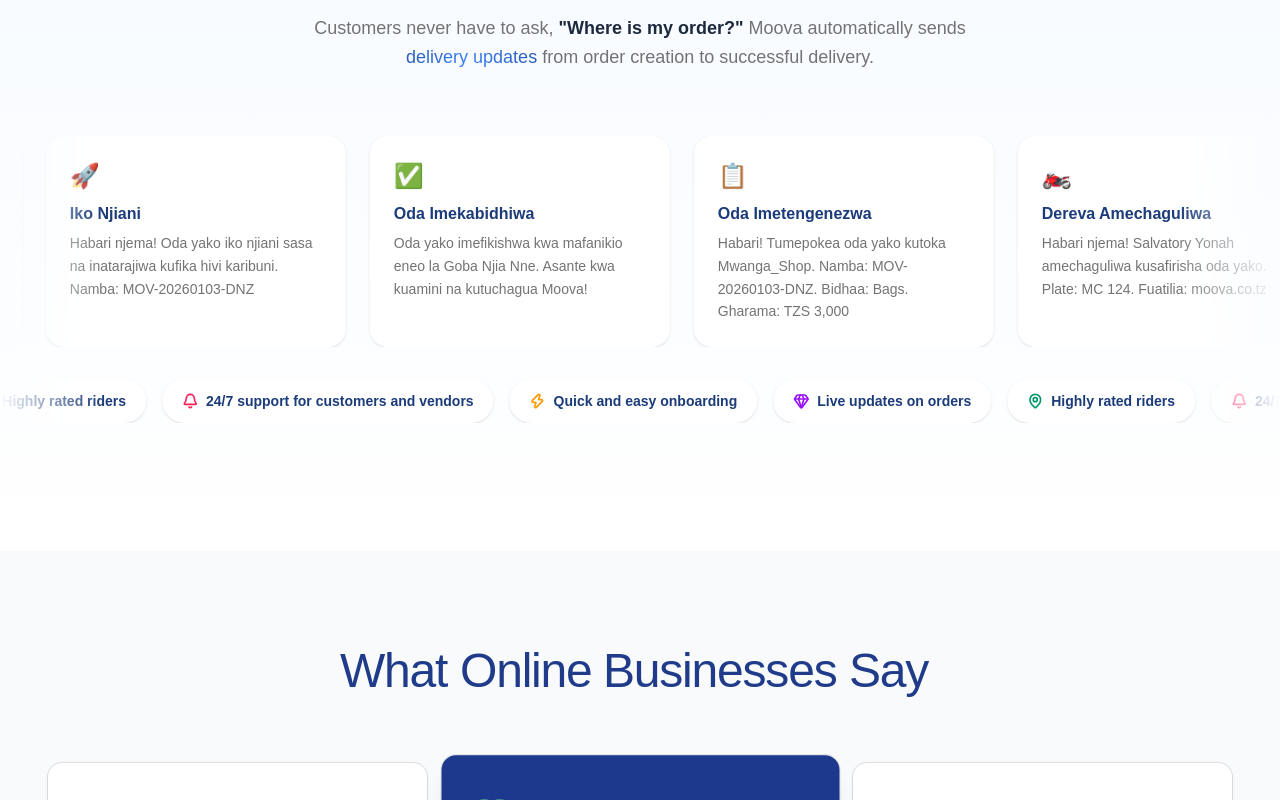
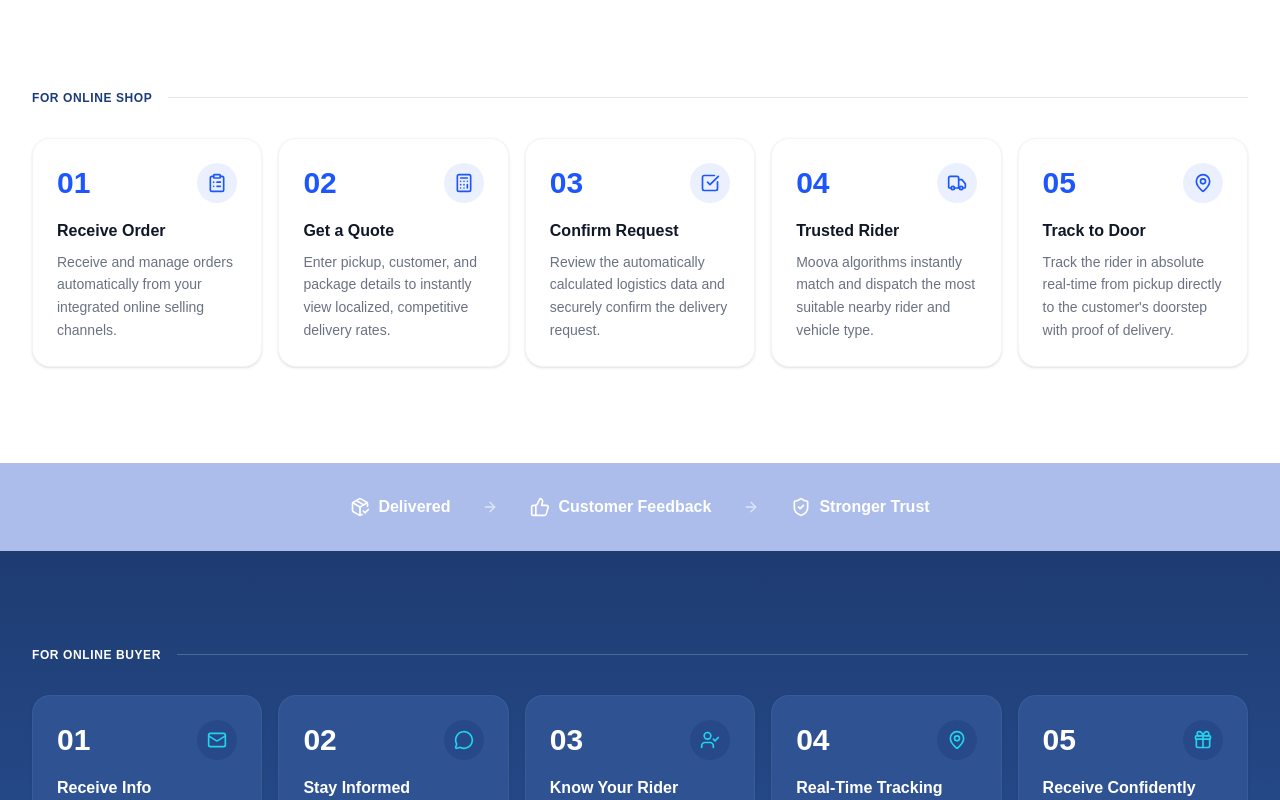
Before and after one commit to alobit21/Moova-Web, a React (Vite) app: page / in a window 1280 px wide. Shown: the part 8640-9440 px from the top of the page. Built offline with nearby package versions, Linux system fonts and the light colour scheme.

Commit message:
style(landing): redesign delivery speaks workflow section

```diff
--- a/src/features/landing/sections/DeliverySpeaks.tsx
+++ b/src/features/landing/sections/DeliverySpeaks.tsx
@@ -1,92 +1,200 @@
-import { Bell, Gem, MapPin, Zap } from "lucide-react"
-import { DELIVERY_NOTIFICATIONS } from "@/features/landing/data/notifications"
+import {
+  ArrowRight,
+  ClipboardList,
+  Calculator,
+  CheckSquare,
+  Truck,
+  MapPin,
+  Mail,
+  MessageCircle,
+  UserCheck,
+  Gift,
+  PackageCheck,
+  ThumbsUp,
+  ShieldCheck,
+} from "lucide-react"
 import { useSectionVisibility } from "@/hooks/useInView"
-import { AOSReveal, TextReveal, GradientText } from "@/components/animation/AOSReveal"
+import { AOSReveal, TextReveal } from "@/components/animation/AOSReveal"
 
-const BADGES = [
-  { icon: Gem, label: "Live updates on orders", className: "text-purple-600" },
-  { icon: MapPin, label: "Highly rated riders", className: "text-emerald-600" },
-  { icon: Bell, label: "24/7 support for customers and vendors", className: "text-rose-500" },
-  { icon: Zap, label: "Quick and easy onboarding", className: "text-amber-500" },
-] as const
+const SHOP_STEPS = [
+  {
+    num: "01",
+    title: "Receive Order",
+    desc: "Receive and manage orders automatically from your integrated online selling channels.",
+    icon: ClipboardList,
+  },
+  {
+    num: "02",
+    title: "Get a Quote",
+    desc: "Enter pickup, customer, and package details to instantly view localized, competitive delivery rates.",
+    icon: Calculator,
+  },
+  {
+    num: "03",
+    title: "Confirm Request",
+    desc: "Review the automatically calculated logistics data and securely confirm the delivery request.",
+    icon: CheckSquare,
+  },
+  {
+    num: "04",
+    title: "Trusted Rider",
+    desc: "Moova algorithms instantly match and dispatch the most suitable nearby rider and vehicle type.",
+    icon: Truck,
+  },
+  {
+    num: "05",
+    title: "Track to Door",
+    desc: "Track the rider in absolute real-time from pickup directly to the customer's doorstep with proof of delivery.",
+    icon: MapPin,
+  },
+]
 
-function NotificationCard({
-  icon,
-  title,
-  body,
-}: {
-  icon: string
-  title: string
-  body: string
-}) {
-  return (
-    <div className="w-[240px] sm:w-[300px] shrink-0 rounded-2xl bg-white p-5 sm:p-6 shadow-sm">
-      <div className="text-xl sm:text-2xl">{icon}</div>
-      <h3 className="mt-2.5 text-sm sm:text-base font-bold text-[#1c3b7a]">{title}</h3>
-      <p className="mt-1.5 text-xs sm:text-sm leading-relaxed text-muted-foreground">{body}</p>
-    </div>
-  )
-}
-
-function BadgePill({
-  icon: Icon,
-  label,
-  className,
-}: {
-  icon: typeof Gem
-  label: string
-  className: string
-}) {
-  return (
-    <div className="flex shrink-0 items-center gap-2 rounded-full bg-white px-4 sm:px-5 py-2.5 sm:py-3 shadow-sm">
-      <Icon className={`h-4 w-4 ${className}`} strokeWidth={2.5} />
-      <span className="whitespace-nowrap text-xs sm:text-sm font-semibold text-[#1c3b7a]">
-        {label}
-      </span>
-    </div>
-  )
-}
+const BUYER_STEPS = [
+  {
+    num: "01",
+    title: "Receive Info",
+    desc: "Get your detailed delivery credentials and instant, exact estimated times of arrival.",
+    icon: Mail,
+  },
+  {
+    num: "02",
+    title: "Stay Informed",
+    desc: "Receive automatic SMS/Email status milestones without needing to manually ping the seller.",
+    icon: MessageCircle,
+  },
+  {
+    num: "03",
+    title: "Know Your Rider",
+    desc: "Access verified rider profiles, dynamic contact information, and specific vehicle tracking details.",
+    icon: UserCheck,
+  },
+  {
+    num: "04",
+    title: "Real-Time Tracking",
+    desc: "Watch your courier advance node-by-node on a live digital map from the sorting hub to your door.",
+    icon: MapPin,
+  },
+  {
+    num: "05",
+    title: "Receive Confidently",
+    desc: "Confirm reception with an integrated digital signatures system and direct safe-drop notifications.",
+    icon: Gift,
+  },
+]
 
 export function DeliverySpeaks() {
-  const [sectionRef, isVisible] = useSectionVisibility<HTMLElement>()
+  const [sectionRef] = useSectionVisibility<HTMLElement>()
 
   return (
-    <section ref={sectionRef} className="relative overflow-hidden bg-gradient-to-b from-blue-50/70 to-white py-16 sm:py-24 lg:py-32">
-      <div className="relative mx-auto max-w-4xl px-4 sm:px-6 text-center lg:px-12">
+    <section ref={sectionRef} className="relative w-full font-instrument">
+      {/* Top Part: Online Shop */}
+      <div className="bg-[#FFFFFF] px-4 py-16 sm:px-6 sm:py-24 lg:px-8">
+        <div className="mx-auto max-w-7xl">
+          <div className="mx-auto max-w-3xl text-center">
             <TextReveal
               as="h2"
-          text="Every Delivery Speaks for Your Business"
+              text="Every Delivery Builds Customer Trust"
               delay={0}
               staggerDelay={50}
-          className="text-3xl sm:text-4xl lg:text-5xl font-extrabold leading-tight text-[#1c3b7a] tracking-tight"
+              className="text-3xl font-extrabold text-[#111827] tracking-tight sm:text-4xl lg:text-5xl"
             />
             <AOSReveal animation="fade-up" delay={150}>
-          <p className="mx-auto mt-4 sm:mt-6 max-w-2xl text-base sm:text-lg leading-relaxed text-muted-foreground">
-            Customers never have to ask, <span className="font-semibold text-slate-800">"Where is my order?"</span>{" "}
-            Moova automatically sends{" "}
-            <GradientText gradient="from-[#1c3b7a] via-[#3B82F6] to-[#1c3b7a]">
-              delivery updates
-            </GradientText>{" "}
-            from order creation to successful delivery.
+              <p className="mx-auto mt-4 max-w-2xl text-base text-gray-500 sm:text-lg">
+                Moova keeps customers informed from order to doorstep, turning every
+                delivery into a transparent experience that builds confidence, trust,
+                and repeat business.
               </p>
             </AOSReveal>
           </div>
 
-      {/* Notification cards marquee */}
-      <div className="edge-fade relative mt-10 sm:mt-16 overflow-hidden">
-        <div className={`flex w-max animate-marquee gap-4 sm:gap-6 ${isVisible ? "" : "animation-paused"}`}>
-          {[...DELIVERY_NOTIFICATIONS, ...DELIVERY_NOTIFICATIONS].map((item, i) => (
-            <NotificationCard key={i} {...item} />
+          <div className="mt-16 sm:mt-24">
+            <div className="flex items-center gap-4 mb-8">
+              <h3 className="text-[10px] sm:text-xs font-bold uppercase tracking-wider text-[#1c3b7a]">
+                For Online Shop
+              </h3>
+              <div className="h-px flex-1 bg-gray-200"></div>
+            </div>
+
+            <div className="grid grid-cols-1 gap-4 sm:grid-cols-2 lg:grid-cols-5">
+              {SHOP_STEPS.map((step, i) => (
+                <AOSReveal key={step.num} animation="fade-up" delay={i * 100}>
+                  <div className="flex flex-col h-full rounded-2xl border border-gray-100 bg-white p-5 sm:p-6 shadow-sm hover:shadow-md transition-shadow">
+                    <div className="flex items-center justify-between mb-4">
+                      <span className="text-2xl sm:text-3xl font-bold text-[#1E56FD]">
+                        {step.num}
+                      </span>
+                      <div className="flex h-8 w-8 sm:h-10 sm:w-10 items-center justify-center rounded-full bg-[#EBF0FF]">
+                        <step.icon className="h-4 w-4 sm:h-5 sm:w-5 text-[#1E56FD]" />
+                      </div>
+                    </div>
+                    <h4 className="text-sm sm:text-base font-bold text-gray-900 mb-2">
+                      {step.title}
+                    </h4>
+                    <p className="text-xs sm:text-sm text-gray-500 leading-relaxed">
+                      {step.desc}
+                    </p>
+                  </div>
+                </AOSReveal>
               ))}
             </div>
           </div>
+        </div>
+      </div>
 
-      {/* Badge pills marquee */}
-      <div className="edge-fade relative mt-6 sm:mt-8 overflow-hidden">
-        <div className={`flex w-max animate-marquee-reverse gap-3 sm:gap-4 ${isVisible ? "" : "animation-paused"}`}>
-          {[...BADGES, ...BADGES, ...BADGES].map((badge, i) => (
-            <BadgePill key={i} {...badge} />
+      {/* Middle Belt */}
+      <div className="hidden sm:block bg-[#ACBDEC] py-6 sm:py-8">
+        <div className="mx-auto max-w-7xl px-4 sm:px-6 lg:px-8">
+          <div className="flex flex-col sm:flex-row items-center justify-center gap-4 sm:gap-8 text-white">
+            <div className="flex items-center gap-2">
+              <PackageCheck className="h-4 w-4 sm:h-5 sm:w-5" />
+              <span className="text-sm sm:text-base font-semibold">Delivered</span>
+            </div>
+            <ArrowRight className="h-4 w-4 hidden sm:block opacity-60" />
+            <div className="flex items-center gap-2">
+              <ThumbsUp className="h-4 w-4 sm:h-5 sm:w-5" />
+              <span className="text-sm sm:text-base font-semibold">Customer Feedback</span>
+            </div>
+            <ArrowRight className="h-4 w-4 hidden sm:block opacity-60" />
+            <div className="flex items-center gap-2">
+              <ShieldCheck className="h-4 w-4 sm:h-5 sm:w-5" />
+              <span className="text-sm sm:text-base font-semibold">Stronger Trust</span>
+            </div>
+          </div>
+        </div>
+      </div>
+
+      {/* Bottom Part: Online Buyer */}
+      <div className="bg-gradient-to-b from-[#1E3C72] to-[#2A5298] px-4 py-16 sm:px-6 sm:py-24 lg:px-8">
+        <div className="mx-auto max-w-7xl">
+          <div className="flex items-center gap-4 mb-8">
+            <h3 className="text-[10px] sm:text-xs font-bold uppercase tracking-wider text-white">
+              For Online Buyer
+            </h3>
+            <div className="h-px flex-1 bg-white/20"></div>
+          </div>
+
+          <div className="grid grid-cols-1 gap-4 sm:grid-cols-2 lg:grid-cols-5">
+            {BUYER_STEPS.map((step, i) => (
+              <AOSReveal key={step.num} animation="fade-up" delay={i * 100}>
+                <div className="flex flex-col h-full rounded-2xl bg-[#2F5392] p-5 sm:p-6 shadow-sm border border-white/5 hover:bg-[#345b9f] transition-colors">
+                  <div className="flex items-center justify-between mb-4">
+                    <span className="text-2xl sm:text-3xl font-bold text-white">
+                      {step.num}
+                    </span>
+                    <div className="flex h-8 w-8 sm:h-10 sm:w-10 items-center justify-center rounded-full bg-[#1c3b7a]/40">
+                      <step.icon className="h-4 w-4 sm:h-5 sm:w-5 text-[#22D3EE]" />
+                    </div>
+                  </div>
+                  <h4 className="text-sm sm:text-base font-bold text-white mb-2">
+                    {step.title}
+                  </h4>
+                  <p className="text-xs sm:text-sm text-white/70 leading-relaxed">
+                    {step.desc}
+                  </p>
+                </div>
+              </AOSReveal>
             ))}
+          </div>
         </div>
       </div>
     </section>
```
Lines whose indentation alone changed are shown as unchanged.
